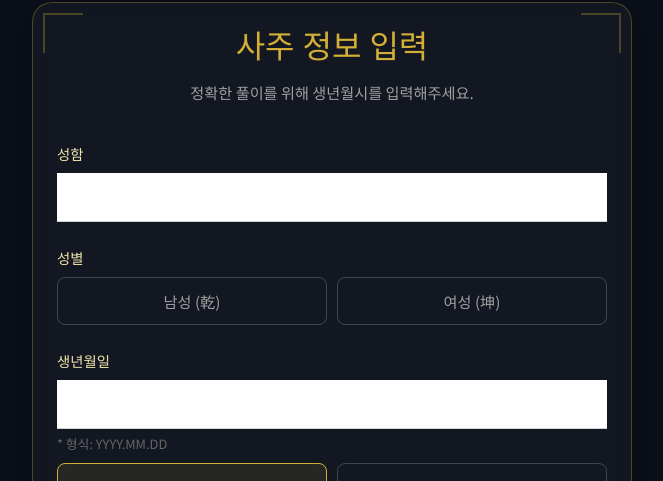
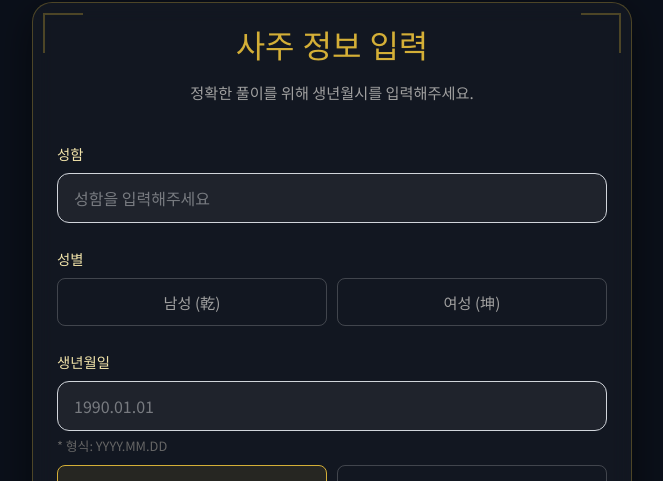
Before and after one commit to owenminjong/my-saju, a React (Create React App) app in the folder frontend/: page / in a window 1280 px wide. Shown: the part 2149-2630 px from the top of the page, without its empty margins (308-971 px from the left). Built offline with nearby package versions, Linux system fonts and the light colour scheme; no server answers.

Commit message:
change : ui 변경

```diff
--- a/frontend/src/index.css
+++ b/frontend/src/index.css
@@ -26,8 +26,8 @@
   input[type="search"],
   input[type="tel"],
   input[type="url"] {
-    color: #111827 !important;
-    background-color: #ffffff !important;
+    //color: #111827 !important;
+    //background-color: #ffffff !important;
     border-color: #d1d5db !important;
   }
 
--- a/frontend/src/pages/SajuInput.css
+++ b/frontend/src/pages/SajuInput.css
@@ -53,8 +53,35 @@
     font-weight: 500;
 }
 
+/* ========== Input 필드 ========== */
+.form-group input[type="text"],
+.form-group input[type="number"] {
+    width: 100%;
+    padding: 12px 16px;
+    border-radius: 12px;
+    border: 1px solid rgba(255, 255, 255, 0.1);
+    background: rgba(255, 255, 255, 0.05);  /* ✅ 반투명 배경으로 변경 */
+    color: #ffffff;  /* ✅ 흰색 텍스트 */
+    font-size: 1rem;
+    transition: all 0.3s ease;
+}
+
+.form-group input[type="text"]:focus,
+.form-group input[type="number"]:focus {
+    outline: none;
+    border-color: #c5a059;
+    background: rgba(255, 255, 255, 0.08);  /* ✅ 포커스 시 약간 더 밝게 */
+    box-shadow: 0 0 0 3px rgba(197, 160, 89, 0.1);
+}
+
+/* placeholder 색상 */
+.form-group input[type="text"]::placeholder,
+.form-group input[type="number"]::placeholder {
+    color: rgba(255, 255, 255, 0.4);  /* ✅ 반투명 회색 */
+}
+
 /* Text Inputs */
-input[type="text"],
+/*input[type="text"],
 input[type="date"] {
     width: 100%;
     padding: 12px 0;
@@ -77,11 +104,11 @@ input[type="text"]::placeholder {
     color: rgba(255, 255, 255, 0.3);
 }
 
-/* Date Input - 월하 스타일로 커스터마이징 */
+!* Date Input - 월하 스타일로 커스터마이징 *!
 input[type="date"]::-webkit-calendar-picker-indicator {
     filter: invert(1) brightness(0.7);
     cursor: pointer;
-}
+}*/
 
 /* Select Dropdown - 새로 추가 */
 .select-input {
```
